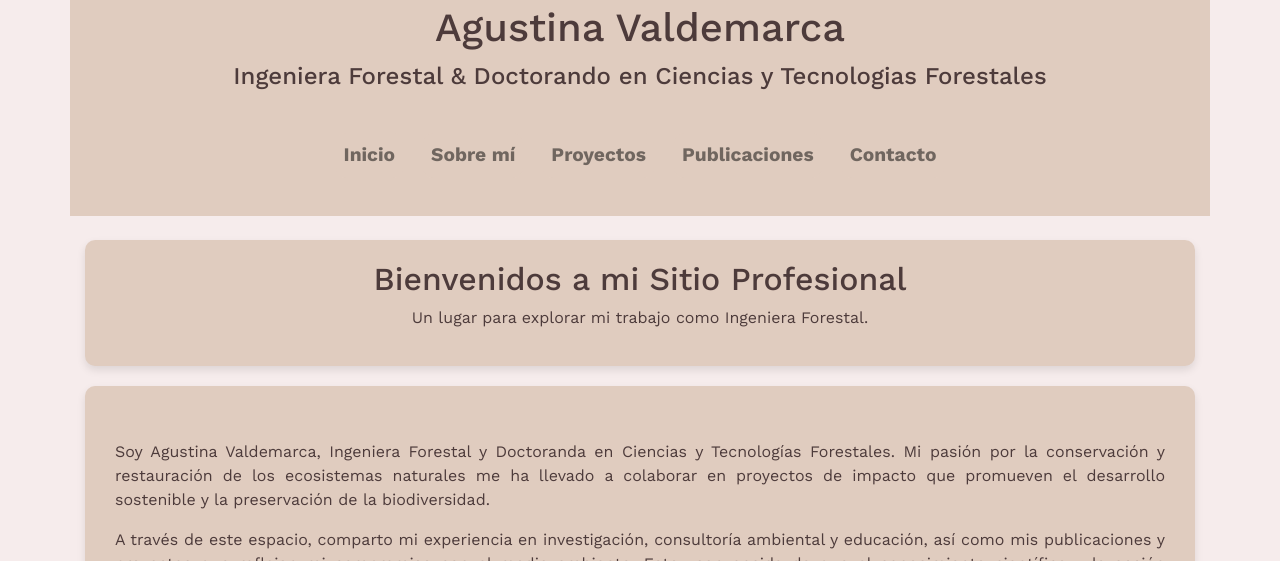
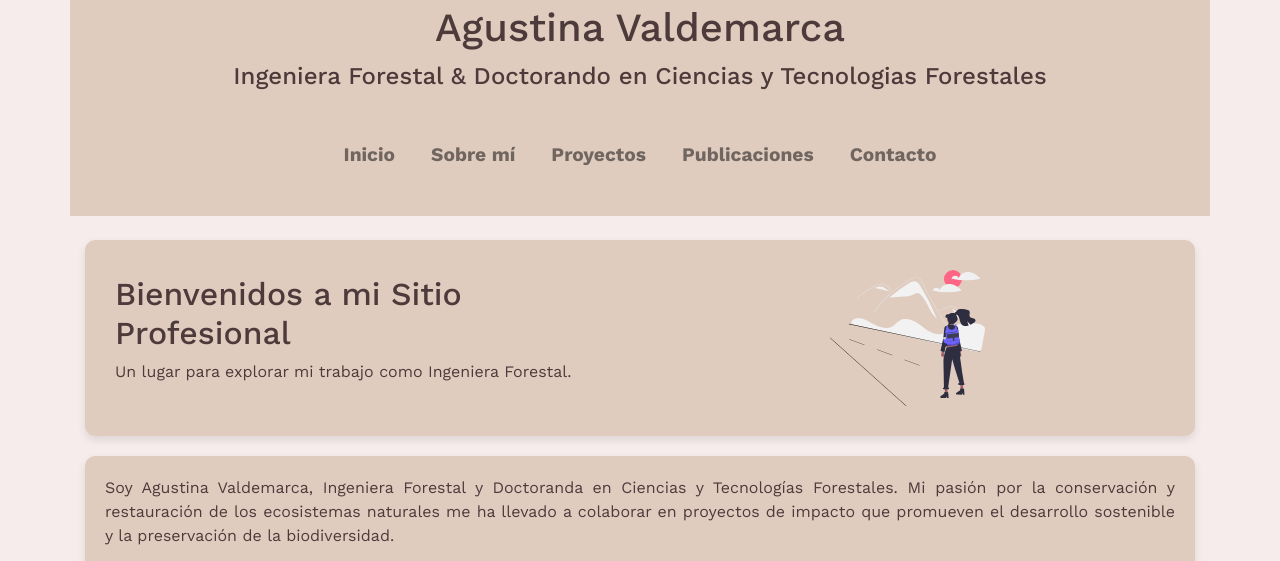
Before and after one commit to darioespeche/AgustinaSitioWeb, a plain HTML site: page index.html in a window 1280 px wide. Shown: the part 226-787 px from the top of the page. Drawn offline with nearby package versions, Linux system fonts and the light colour scheme; a web font is replaced by a local one.

Commit message:
Proyecto con ilustracion, y mqueris

```diff
--- a/index.html
+++ b/index.html
@@ -51,13 +51,17 @@
 
     <!-- Contenido Principal -->
     <main class="container">
-        <section class="bienvenida text-center" data-aos="fade-up">
-                <h2>Bienvenidos a mi Sitio Profesional</h2>
-                <p>Un lugar para explorar mi trabajo como Ingeniera Forestal.</p>
-              </section>
-            <section class="seccion principal ">
+        <section class="bienvenida d-flex align-items-center" data-aos="fade-up">
+            <div class="texto">
+              <h2>Bienvenidos a mi Sitio Profesional</h2>
+              <p>Un lugar para explorar mi trabajo como Ingeniera Forestal.</p>
+            </div>
+            <div class="imagen">
+              <img src="./img/ilustracion/index.svg" alt="Ilustración de inicio" class="ilustraciones">
+            </div>
+        </section>
 
-            <br>
+        <section>
             <p>
                 Soy Agustina Valdemarca, Ingeniera Forestal y Doctoranda en Ciencias y Tecnologías Forestales. Mi pasión por la conservación y restauración de los ecosistemas naturales me ha llevado a colaborar en proyectos de impacto que promueven el desarrollo sostenible y la preservación de la biodiversidad.
             </p>
--- a/sass/components/_sections.scss
+++ b/sass/components/_sections.scss
@@ -70,3 +70,36 @@ p.text-center {
     margin-bottom: 15px;
     line-height: 1.6;
 }
+.bienvenida {
+    display: flex; /* Alinea los elementos en fila */
+    justify-content: space-between; /* Espacio entre texto e imagen */
+    align-items: center; /* Centra verticalmente */
+
+    .texto {
+      flex: 1;
+      padding: 10px; /* Espaciado alrededor del texto */
+      text-align: left; /* Alinea el texto a la izquierda */
+    }
+
+    .imagen {
+      flex: 1; /* La imagen también ocupa un espacio flexible */
+      padding: 10px; /* Espaciado alrededor de la imagen */
+      display: flex; /* Por si acaso la imagen necesita centrarse */
+      justify-content: center;
+    }
+
+    .ilustraciones {
+      max-width: 30%; /* Asegura que la imagen no sobresalga */
+      height: auto; /* Mantén las proporciones */
+    }
+  }
+  @media (max-width: 768px) {
+        .bienvenida {
+          flex-direction: column; /* Cambia la dirección a columna */
+          text-align: center; /* Centra el texto */
+        }
+
+        .imagen {
+          margin-top: 20px; /* Agrega espacio entre el texto y la imagen */
+        }
+      }
```
Also changed, not shown: css/style.css, img/ilustracion/index.svg (added), 1 other file.
